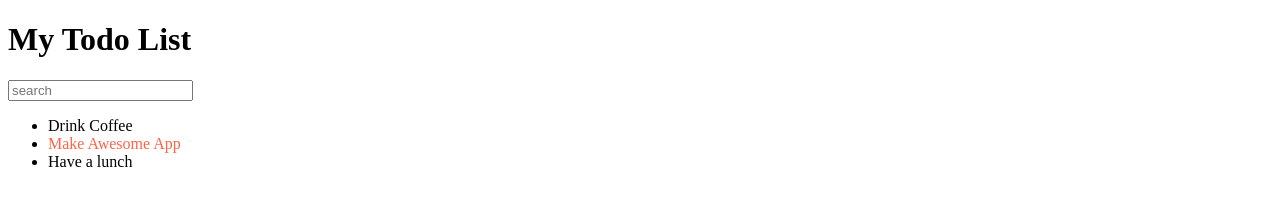
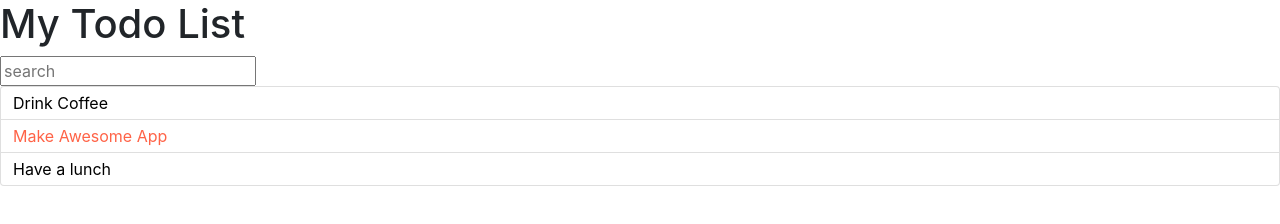
Before and after one commit to AlexandrKirichenko/Todo_react, a React app: page / in a window 1280 px wide. Built offline with nearby package versions, Linux system fonts and the light colour scheme.

Commit message:
add bootstrap

```diff
--- a/public/index.html
+++ b/public/index.html
@@ -3,6 +3,8 @@
   <head>
     <meta charset="utf-8" />
     <link rel="icon" href="%PUBLIC_URL%/favicon.ico" />
+    <link rel="stylesheet" href="https://stackpath.bootstrapcdn.com/bootstrap/4.5.2/css/bootstrap.min.css">
+    <link rel="stylesheet" href="https://stackpath.bootstrapcdn.com/font-awesome/4.7.0/css/font-awesome.min.css">
     <meta name="viewport" content="width=device-width, initial-scale=1" />
     <title>Todo App</title>
   </head>
--- /dev/null
+++ b/src/components/todo-list.css
@@ -0,0 +1,3 @@
+.todo-list .list-group-item {
+    padding: .25rem .75rem;
+}
--- a/src/components/todo-list.js
+++ b/src/components/todo-list.js
@@ -1,5 +1,6 @@
 import React from 'react'
 import TodoListItem from './todo-list-item';
+import './todo-list.css';
 
 const TodoList = ( { todos }) => {
 
@@ -8,7 +9,7 @@ const TodoList = ( { todos }) => {
      const { id, ...itemProps } = item;
 
      return (
-        <li key={item.id}>
+        <li key={item.id} className="list-group-item">
             <TodoListItem {...itemProps}/>
         </li>
       );
@@ -16,7 +17,7 @@ const TodoList = ( { todos }) => {
     });
 
     return (
-      <ul>
+      <ul className="list-group todo-list">
         { elements }
       </ul>
     );
```
Also changed, not shown: 1 other file.
